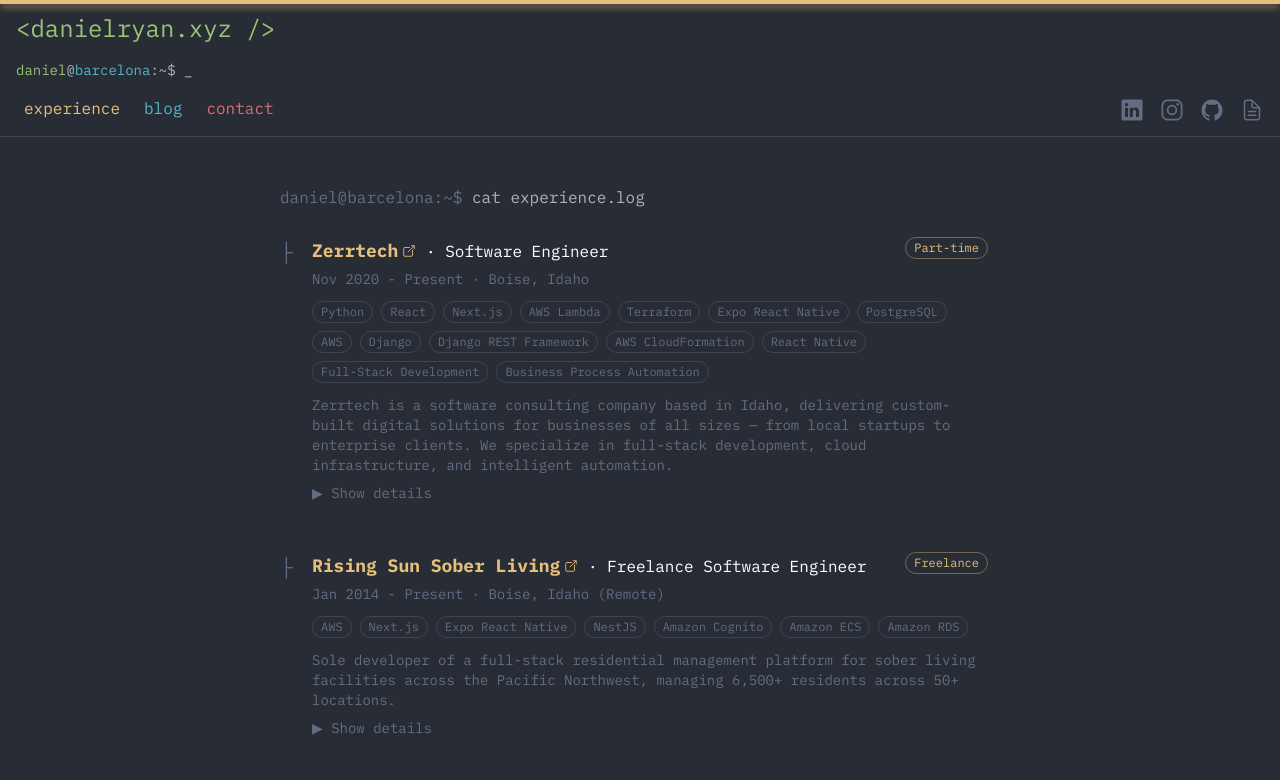
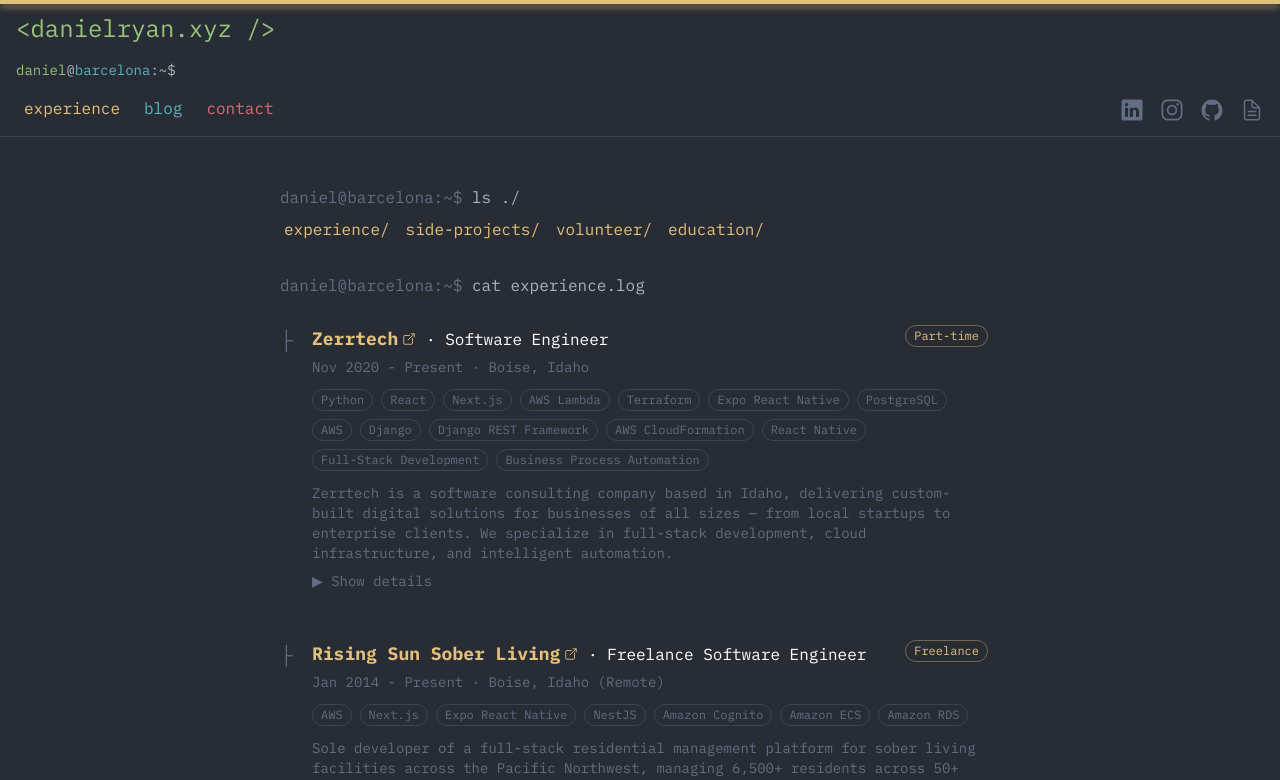
Before and after one commit to dcryan/personal-website, a Next.js app: page /experience in a window 1280 px wide. Shown: the top 780 px of the page. Built offline with nearby package versions, Linux system fonts and the light colour scheme.

Commit message:
feat(experience): add section jump nav with anchor links and scroll-mt

```diff
--- a/src/components/ExperienceTimeline.tsx
+++ b/src/components/ExperienceTimeline.tsx
@@ -87,8 +87,22 @@
 }: Props) {
   return (
     <div className="max-w-3xl mx-auto px-6 pb-16">
+      {/* Section Jump Nav */}
+      <nav className="mt-12 mb-8" aria-label="Page sections">
+        <div className="mb-2">
+          <span className="text-onedark-gutter">daniel@barcelona:~$</span>{" "}
+          <span className="text-onedark-fg">ls ./</span>
+        </div>
+        <div className="flex flex-wrap gap-x-4 gap-y-1 ml-1">
+          <a href="#experience" className="text-onedark-yellow hover:underline">experience/</a>
+          <a href="#side-projects" className="text-onedark-yellow hover:underline">side-projects/</a>
+          <a href="#volunteer" className="text-onedark-yellow hover:underline">volunteer/</a>
+          <a href="#education" className="text-onedark-yellow hover:underline">education/</a>
+        </div>
+      </nav>
+
       {/* Experience */}
-      <section className="mt-12">
+      <section id="experience" className="scroll-mt-32">
         <SectionHeader command="cat experience.log" />
         {experience.map((job, idx) => {
           const isLast = idx === experience.length - 1;
@@ -129,7 +143,7 @@
       </section>
 
       {/* Side Projects */}
-      <section className="mt-12">
+      <section id="side-projects" className="mt-12 scroll-mt-32">
         <SectionHeader command="cat side-projects.log" />
         {sideProjects.map((project, idx) => {
           const isLast = idx === sideProjects.length - 1;
@@ -166,7 +180,7 @@
       </section>
 
       {/* Volunteer */}
-      <section className="mt-12">
+      <section id="volunteer" className="mt-12 scroll-mt-32">
         <SectionHeader command="cat volunteer.log" />
         {volunteer.map((vol, idx) => {
           const isLast = idx === volunteer.length - 1;
@@ -189,7 +203,7 @@
       </section>
 
       {/* Education */}
-      <section className="mt-12">
+      <section id="education" className="mt-12 scroll-mt-32">
         <SectionHeader command="cat education.log" />
         {education.map((edu, idx) => {
           const isLast = idx === education.length - 1;
```
